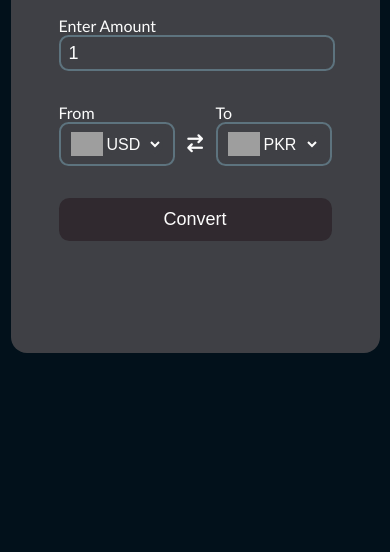
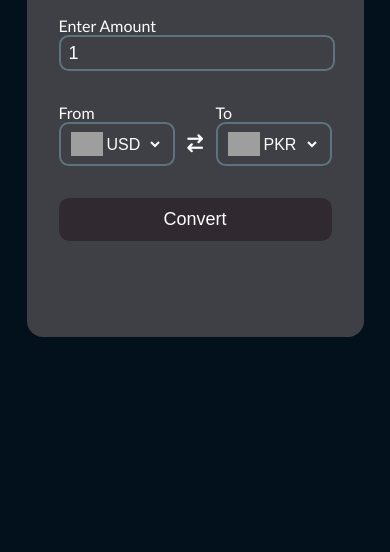
Before and after one commit to Muhammad-Abu-Bakar767/currency-converter, a plain HTML site: page index.html in a window 390 px wide. Shown: the part 292-844 px from the top of the page. Drawn offline with Linux system fonts and the light colour scheme; no server answers; grey boxes are pictures that could not be loaded.

Commit message:
Add files via upload

```diff
--- a/app.js
+++ b/app.js
@@ -83,6 +83,8 @@ const updateExchangeRate = async () => {
 
   let convertedamount = amountvalue * market_rate;
 
+  convertedamount = convertedamount.toFixed(2);
+
   let msg = document.querySelector(".msg");
 
   let newmsg = `${amountvalue} ${fromcur.toUpperCase()} = ${convertedamount} ${tocur.toUpperCase()}`;
@@ -91,37 +93,3 @@ const updateExchangeRate = async () => {
 
   msg.innerText = newmsg;
 };
-
-////////////////////////////////////////////////////////////////////////////////////////////////////////////////////////////
-
-// let promise;
-// let response;
-
-
-// (async function () {
-
-//     from = prompt("FROM");
-
-//     to = prompt("TO");
-
-//     let amount = prompt("Amount");
-
-//     URL = URL.replace("pkr", from);
-
-//     console.log("Fetching data...");
-
-//     response = await fetch(URL);
-
-//     console.log(response)
-
-//     data = await response.json();
-
-//     console.log(data);
-
-//     let market_rate = data[from][to];
-
-//     let result = amount * market_rate;
-
-//     console.log(`Converted Value ${result}`);
-
-// })();
--- a/index.html
+++ b/index.html
@@ -6,6 +6,7 @@
     <link rel="stylesheet" href="https://cdnjs.cloudflare.com/ajax/libs/font-awesome/6.7.2/css/all.min.css" integrity="sha512-Evv84Mr4kqVGRNSgIGL/F/aIDqQb7xQ2vcrdIwxfjThSH8CSR7PBEakCr51Ck+w+/U6swU2Im1vVX0SVk9ABhg==" crossorigin="anonymous" referrerpolicy="no-referrer" />
     <link rel="stylesheet" href="style.css">
     <title>Currency Converter</title>
+    <link rel="shortcut icon" href="Currency Converter.png" type="image/x-icon">
 </head>
 <body>
 
--- a/style.css
+++ b/style.css
@@ -153,4 +153,9 @@ form button {
 
         font-size: 1.5rem;
     }
+
+    .container{
+
+        padding: 2rem;
+    }
 }
```
Also changed, not shown: Currency Converter.png (added).
